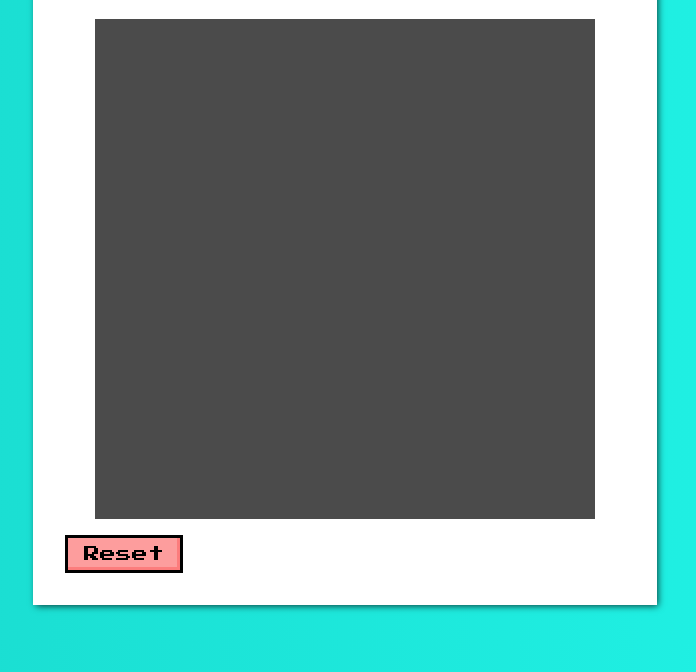
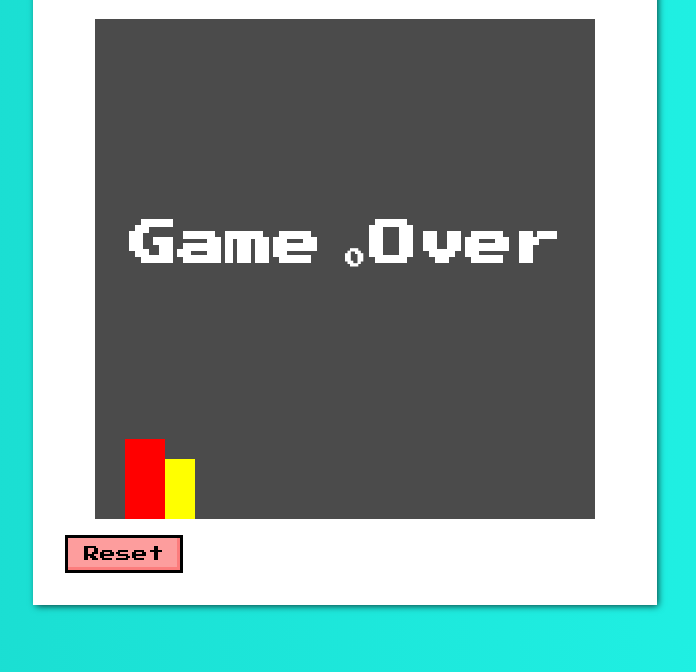
Before and after one commit to NickyEXE/HTML5-Canvas-Games, a plain HTML site: page index.html in a window 1280 px wide. Shown: the part 128-800 px from the top of the page, without its empty margins (295-991 px from the left). Drawn offline with Linux system fonts and the light colour scheme.

Commit message:
end of lecture

```diff
--- a/index.html
+++ b/index.html
@@ -8,6 +8,8 @@
   <link rel="stylesheet" href="style.css">
   <!-- <script defer src="./demo/bubbler.js"></script> -->
   <!-- <script defer src="./demo/s.js"></script> -->
+  <script src="./src/Obstacle.js"></script>
+  <script src="./src/Player.js"></script>
   <script defer src="./src/index.js"></script>
   <title>Endless Running</title>
 </head>
--- /dev/null
+++ b/src/Obstacle.js
@@ -0,0 +1,51 @@
+class Obstacle {
+
+  static all = []
+
+  constructor(){
+    this.coords = {
+      x: canvas.width,
+      y: canvas.height - 60,
+      height: 60,
+      width: 30
+    }
+    this.constructor.all.push(this)
+  }
+
+  checkCollision(){
+    if ( intersect(this.coords, player.coords) ){
+      loseGame()
+    }
+  }
+
+  update(){
+    this.coords.x -= 5
+    if (this.coords.x - this.coords.width < 0){
+      score ++
+      this.remove()
+    }
+  }
+
+  render(){
+    context.fillStyle = "yellow"
+    context.fillRect( this.coords.x, this.coords.y, this.coords.width, this.coords.height )
+  }
+
+  remove(){
+    const index = this.constructor.all.findIndex(item => item === this)
+    this.constructor.all.splice(index, 1)
+  }
+
+  static updateAll(){
+    this.all.forEach(obstacle => obstacle.update())
+  }
+
+  static renderAll(){
+    this.all.forEach(obstacle => obstacle.render())
+  }
+
+  static checkCollisions(){
+    this.all.forEach(obstacle => obstacle.checkCollision())
+  }
+
+}
--- /dev/null
+++ b/src/Player.js
@@ -0,0 +1,38 @@
+console.log("hello from Player")
+class Player {
+  constructor(){
+    this.coords = {
+      x: 30,
+      y: canvas.height - 80,
+      height: 80,
+      width: 40
+    }
+    this.dy = 0
+    this.jumping = false
+  }
+
+  jump(){
+    if (!this.jumping){
+      this.jumping = true
+      this.dy = 30
+    }
+  }
+
+  update(){
+    if (this.coords.y < canvas.height - this.coords.height){
+      this.dy --
+    }
+    if (this.coords.y > canvas.height - this.coords.height){
+      this.coords.y = canvas.height - this.coords.height
+      this.dy = 0
+      this.jumping = false
+    }
+    this.coords.y -= this.dy
+  }
+
+  render(){
+    context.fillStyle = "red"
+    context.fillRect( this.coords.x, this.coords.y, this.coords.width, this.coords.height )
+  }
+
+}
--- a/src/index.js
+++ b/src/index.js
@@ -0,0 +1,67 @@
+const canvas = document.getElementById("game")
+const context = canvas.getContext("2d")
+let paused = false
+let frame = 0
+let nextObstacleFrame = getNextObstacleFrame()
+let score = 0
+
+const player = new Player()
+
+function loop(){
+  if (!paused){
+    frame ++
+    if (frame >= nextObstacleFrame){
+      new Obstacle()
+      nextObstacleFrame = getNextObstacleFrame()
+    }
+    context.clearRect(0, 0, canvas.width, canvas.height)
+    context.fillStyle = "white"
+    context.textAlign = "center-top"
+    context.font= "bold 20px 'Press Start 2P'";
+    context.fillText(score, canvas.width/2, canvas.height/2)
+    player.update()
+    Obstacle.updateAll()
+    player.render()
+    Obstacle.renderAll()
+    Obstacle.checkCollisions()
+  }
+  window.requestAnimationFrame(loop)
+}
+
+function pauseGame(){
+  paused = !paused
+  context.fillStyle = "white"
+  context.textAlign = "center"
+  context.font= "bold 48px 'Press Start 2P'";
+  context.fillText("Paused", canvas.width/2, canvas.height/2)
+}
+
+function handleKeyDown(e){
+  e.keyCode === 13 && pauseGame()
+  e.keyCode === 32 && player.jump()
+}
+
+function getNextObstacleFrame(){
+  return Math.floor(Math.random() * 80) + 40 + frame
+}
+
+function intersect(r1, r2) {
+  return !(r2.x > r1.x + r1.width ||
+    r2.x + r2.width < r1.x ||
+    r2.y > r1.y + r1.height ||
+    r2.y + r2.height < r1.y)
+}
+
+function loseGame(){
+  paused = true
+  context.fillStyle = "white"
+  context.textAlign = "center"
+  context.font= "bold 48px 'Press Start 2P'";
+  context.fillText("Game Over", canvas.width/2, canvas.height/2)
+  Obstacle.all = []
+  score = 0
+}
+
+document.addEventListener("keydown", handleKeyDown)
+
+loop()
```
Also changed, not shown: 1 other file.
